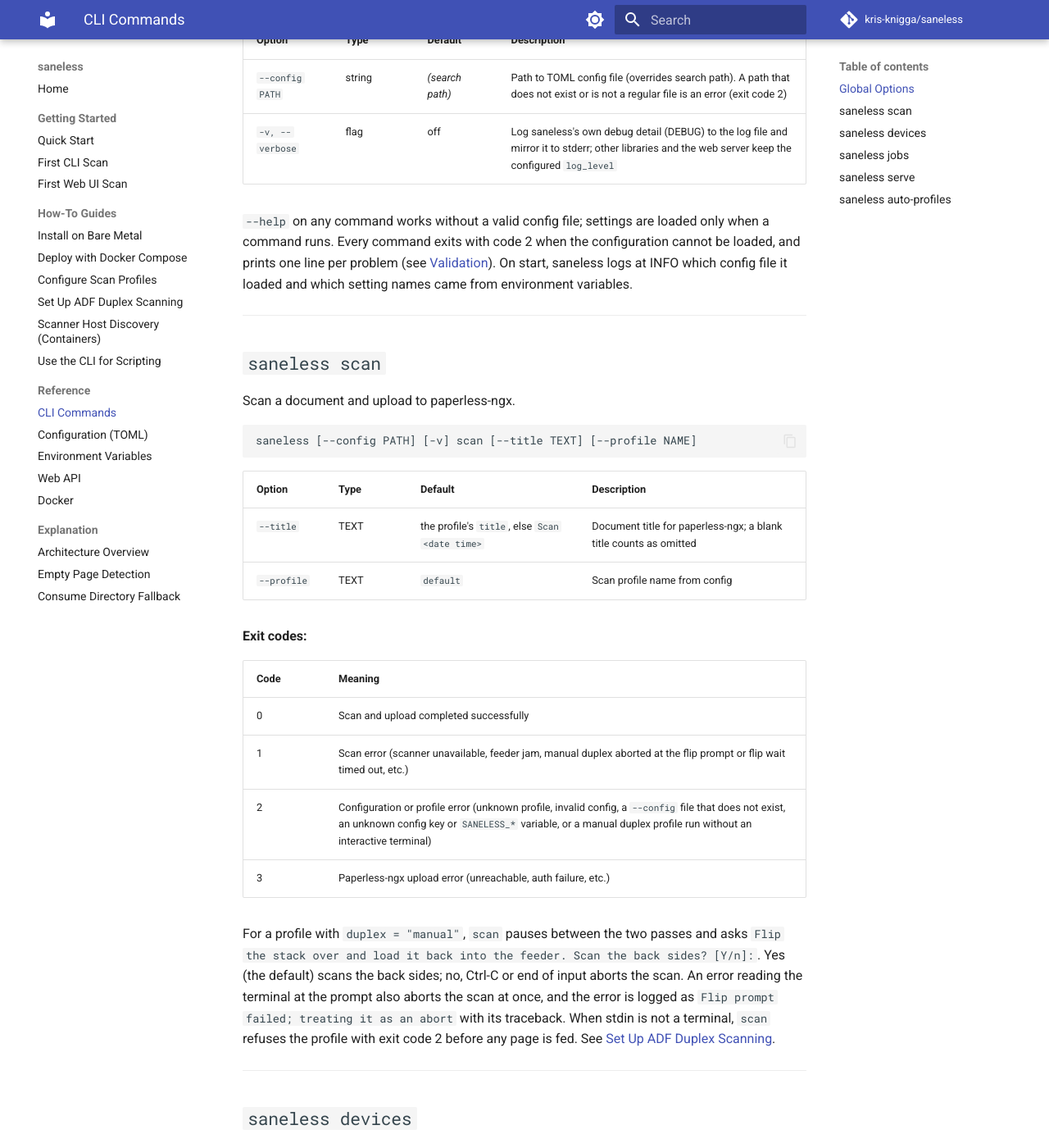
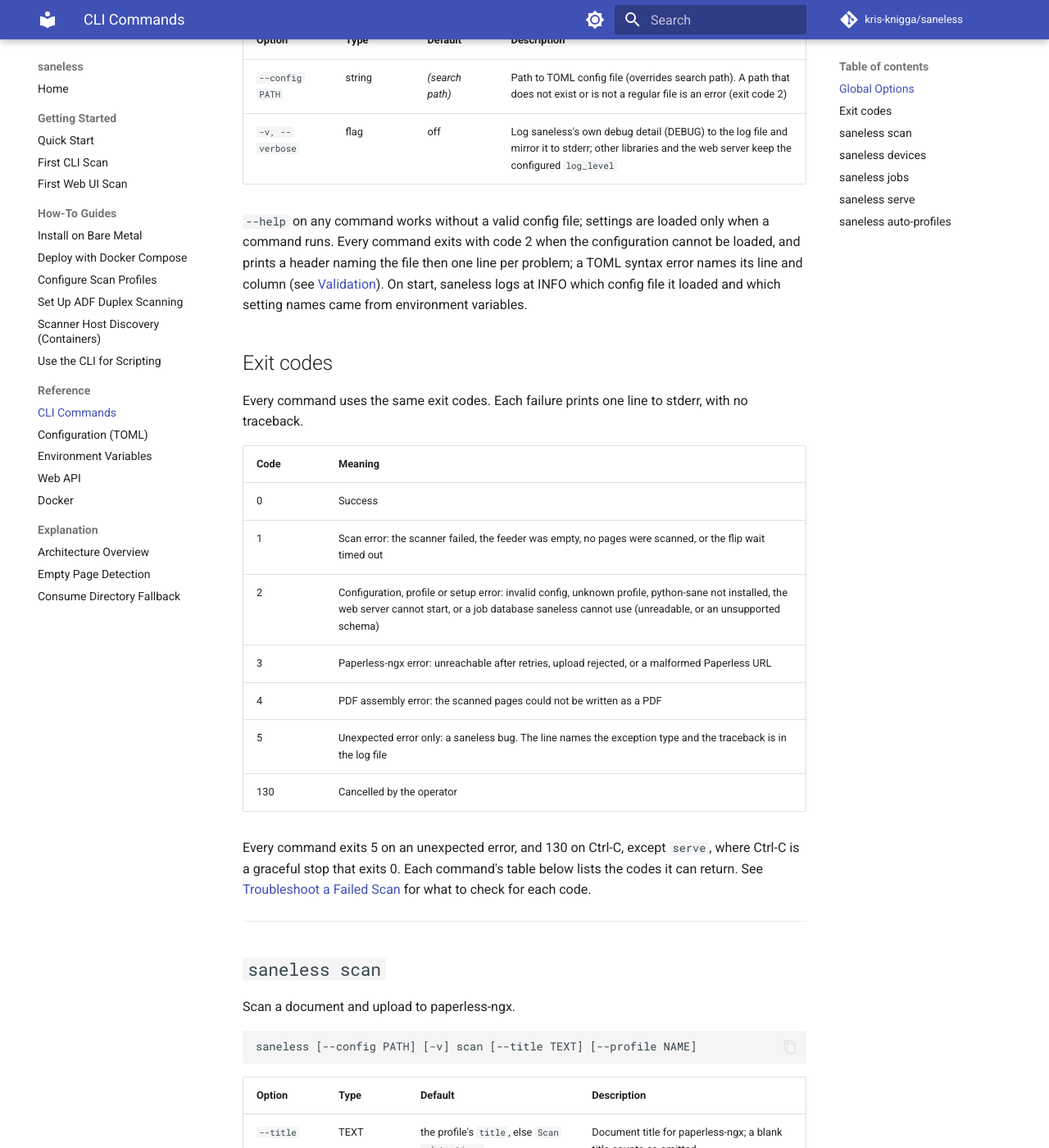
Before and after one commit to kdknigga/saneless, an MkDocs documentation site: the page built from docs/reference/cli-commands.md, in a window 1280 px wide and 1400 px high, scrolled down 337 px. Shown: the whole window at 82% size. Built offline with MkDocs 1.6.1 and Material for MkDocs 9.7.7, drawn with Linux system fonts in a browser that asks for light colours; comment, search, counter and statistics services are not loaded; some of the changed text lies outside the part shown.

Commit message:
docs(28-13): exit codes 4, 5 and 130 in the scripting and CLI references
- Scripting table gains PDF, unexpected and cancelled rows; exit 2 names
  TOML syntax errors, python-sane and an unusable job database
- CLI reference gains a global Exit codes section; every command table
  lists the codes it can return, serve now 0/2/3/5
- Flip-prompt abort documented as exit 130; timeout and terminal failure 1
- CANCELLED state and Cancelled label in the jobs JSON description

Co-Authored-By: Claude Opus 5 <noreply@anthropic.com>

```diff
--- a/docs/reference/cli-commands.md
+++ b/docs/reference/cli-commands.md
@@ -11,7 +11,23 @@ These options apply to all commands and must appear **before** the subcommand na
 | `--config PATH` | string | *(search path)* | Path to TOML config file (overrides search path). A path that does not exist or is not a regular file is an error (exit code 2) |
 | `-v, --verbose` | flag | off | Log saneless's own debug detail (DEBUG) to the log file and mirror it to stderr; other libraries and the web server keep the configured `log_level` |
 
-`--help` on any command works without a valid config file; settings are loaded only when a command runs. Every command exits with code 2 when the configuration cannot be loaded, and prints one line per problem (see [Validation](configuration.md#validation)). On start, saneless logs at INFO which config file it loaded and which setting names came from environment variables.
+`--help` on any command works without a valid config file; settings are loaded only when a command runs. Every command exits with code 2 when the configuration cannot be loaded, and prints a header naming the file then one line per problem; a TOML syntax error names its line and column (see [Validation](configuration.md#validation)). On start, saneless logs at INFO which config file it loaded and which setting names came from environment variables.
+
+## Exit codes
+
+Every command uses the same exit codes. Each failure prints one line to stderr, with no traceback.
+
+| Code | Meaning |
+|------|---------|
+| 0 | Success |
+| 1 | Scan error: the scanner failed, the feeder was empty, no pages were scanned, or the flip wait timed out |
+| 2 | Configuration, profile or setup error: invalid config, unknown profile, python-sane not installed, the web server cannot start, or a job database saneless cannot use (unreadable, or an unsupported schema) |
+| 3 | Paperless-ngx error: unreachable after retries, upload rejected, or a malformed Paperless URL |
+| 4 | PDF assembly error: the scanned pages could not be written as a PDF |
+| 5 | Unexpected error only: a saneless bug. The line names the exception type and the traceback is in the log file |
+| 130 | Cancelled by the operator |
+
+Every command exits 5 on an unexpected error, and 130 on Ctrl-C, except `serve`, where Ctrl-C is a graceful stop that exits 0. Each command's table below lists the codes it can return. See [Troubleshoot a Failed Scan](../how-to/troubleshoot-a-failed-scan.md) for what to check for each code.
 
 ---
 
@@ -33,11 +49,14 @@ saneless [--config PATH] [-v] scan [--title TEXT] [--profile NAME]
 | Code | Meaning |
 |------|---------|
 | 0 | Scan and upload completed successfully |
-| 1 | Scan error (scanner unavailable, feeder jam, manual duplex aborted at the flip prompt or flip wait timed out, etc.) |
-| 2 | Configuration or profile error (unknown profile, invalid config, a `--config` file that does not exist, an unknown config key or `SANELESS_*` variable, or a manual duplex profile run without an interactive terminal) |
-| 3 | Paperless-ngx upload error (unreachable, auth failure, etc.) |
+| 1 | Scan error (scanner unavailable, feeder jam, empty feeder, no pages scanned, flip wait timed out, or the terminal failed at the flip prompt) |
+| 2 | Configuration or profile error (unknown profile, invalid config, a `--config` file that does not exist, an unknown config key or `SANELESS_*` variable, a manual duplex profile run without an interactive terminal, no scanner found, or python-sane not installed) |
+| 3 | Paperless-ngx upload error (unreachable after retries, upload rejected, malformed Paperless URL) |
+| 4 | PDF assembly error (disk full, unwritable output directory) |
+| 5 | Unexpected error (a saneless bug; the traceback is in the log file) |
+| 130 | Cancelled (no, Ctrl-D or Ctrl-C at the flip prompt, or Ctrl-C during the scan) |
 
-For a profile with `duplex = "manual"`, `scan` pauses between the two passes and asks `Flip the stack over and load it back into the feeder. Scan the back sides? [Y/n]:`. Yes (the default) scans the back sides; no, Ctrl-C or end of input aborts the scan. An error reading the terminal at the prompt also aborts the scan at once, and the error is logged as `Flip prompt failed; treating it as an abort` with its traceback. When stdin is not a terminal, `scan` refuses the profile with exit code 2 before any page is fed. See [Set Up ADF Duplex Scanning](../how-to/set-up-adf-duplex.md#manual-duplex).
+For a profile with `duplex = "manual"`, `scan` pauses between the two passes and asks `Flip the stack over and load it back into the feeder. Scan the back sides? [Y/n]:`. Yes (the default) scans the back sides. No, Ctrl-D (end of input) or Ctrl-C at the flip prompt cancels the scan, prints one line and exits with code 130. A terminal read error at the flip prompt fails the scan with exit code 1, and the error is logged with its traceback. When stdin is not a terminal, `scan` refuses the profile with exit code 2 before any page is fed. See [Set Up ADF Duplex Scanning](../how-to/set-up-adf-duplex.md#manual-duplex).
 
 ---
 
@@ -59,6 +78,10 @@ saneless [--config PATH] [-v] devices [--json] [--capabilities]
 | Code | Meaning |
 |------|---------|
 | 0 | Success (even if no devices found) |
+| 1 | Scan error (SANE failed while listing devices or reading capabilities) |
+| 2 | Configuration error (invalid config, or python-sane not installed) |
+| 5 | Unexpected error (a saneless bug; the traceback is in the log file) |
+| 130 | Cancelled (Ctrl-C) |
 
 **Example output (table):**
 
@@ -102,6 +125,11 @@ saneless [--config PATH] [-v] jobs [--json] [--limit N]
 | Code | Meaning |
 |------|---------|
 | 0 | Success |
+| 2 | Configuration error (invalid config, or the job database is unreadable or has an unsupported schema) |
+| 5 | Unexpected error (a saneless bug; the traceback is in the log file) |
+| 130 | Cancelled (Ctrl-C) |
+
+`jobs` does not need python-sane, and on a fresh install it creates the data directory and prints an empty history.
 
 ---
 
@@ -122,8 +150,10 @@ saneless [--config PATH] [-v] serve [--host ADDR] [--port N]
 
 | Code | Meaning |
 |------|---------|
-| 0 | Clean shutdown |
-| 1 | Port bind error (address already in use) |
+| 0 | Clean shutdown, including Ctrl-C |
+| 2 | Cannot start (port already in use, web server failed to start, python-sane not installed, invalid config, or the job database is unreadable or has an unsupported schema) |
+| 3 | Malformed Paperless URL |
+| 5 | Unexpected error (a saneless bug; the traceback is in the log file) |
 
 ---
 
@@ -145,7 +175,9 @@ saneless [--config PATH] [-v] auto-profiles [--force]
 |------|---------|
 | 0 | Profiles generated successfully |
 | 1 | No scanners found |
-| 2 | Configuration error: the config could not be loaded, or the config file could not be rewritten (for example `config.toml` bind-mounted as a single file, which fails with EBUSY -- mount its directory instead) |
+| 2 | Configuration error: the config could not be loaded, python-sane is not installed, or the config file could not be rewritten (for example `config.toml` bind-mounted as a single file, which fails with EBUSY -- mount its directory instead) |
+| 5 | Unexpected error (a saneless bug; the traceback is in the log file) |
+| 130 | Cancelled (Ctrl-C) |
 
 Profiles are written to the config file that was loaded: the `--config` path, or else the first file found in the [config file search path](configuration.md#config-file-search-path). When no config file was loaded, they are written to `./saneless.toml` in the current directory. In the Docker image, which sets no working directory, that is `/saneless.toml`, inside the container rather than the mounted `./config` directory, so create `config/config.toml` on the host first (see [Deploy with Docker Compose](../how-to/deploy-docker-compose.md)). A config file created from scratch gets mode `0600`; rewriting an existing file keeps its permission bits, owner and group, each when the process is permitted to set it and the filesystem supports it.
 
```
Also changed, not shown: docs/how-to/cli-scripting.md (+23 -10 lines).
